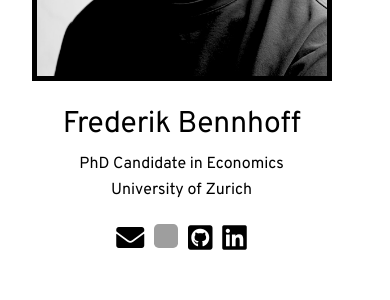
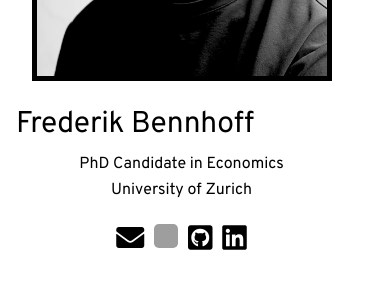
Before and after one commit to FredHB/fredhb.github.io, an MkDocs documentation site: the page built from docs/fred/index.md, in a window 390 px wide. Shown: the part 487-787 px from the top of the page. Built offline with MkDocs 1.6.1 and Material for MkDocs 9.7.7, drawn with Linux system fonts in a browser that asks for light colours; comment, search, counter and statistics services are not loaded; grey boxes are pictures that could not be loaded.

Commit message:
justify left for mobile and small ipads

```diff
--- a/docs/stylesheets/extra.css
+++ b/docs/stylesheets/extra.css
@@ -64,6 +64,22 @@
     --md-accent-fg-color: rgb(168, 39, 39); /* Change this to your desired accent color */
 
   }
+
+
+
+
+/* H2 alignment markdowns on phone */
+
+@media (max-width: 790px) {
+
+    .md-typeset h2, .md-typeset h1, .md-typeset h3 {
+        text-align: left;
+    }
+
+}
+
+
+
 
 /* FOR THE DETAILS BLOCKS   */
 details {
```
